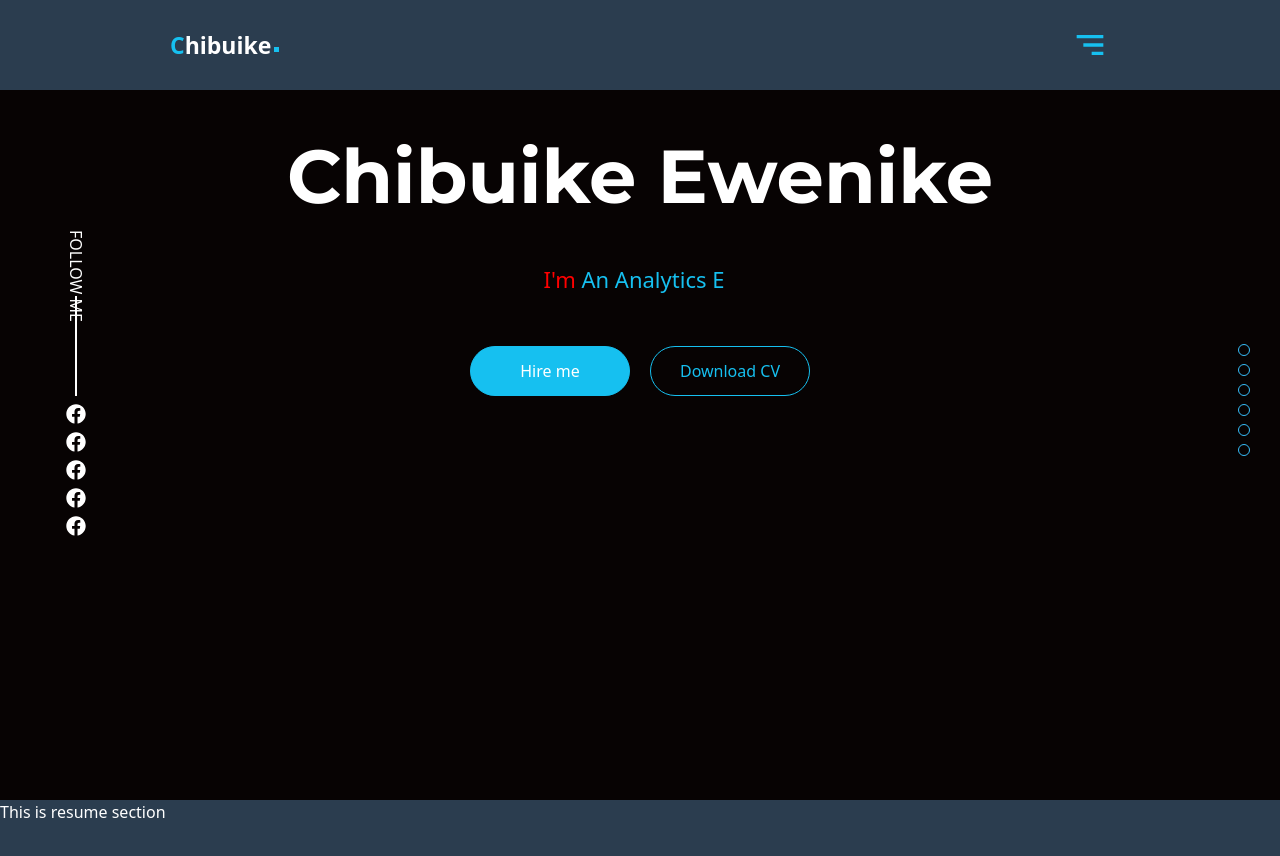
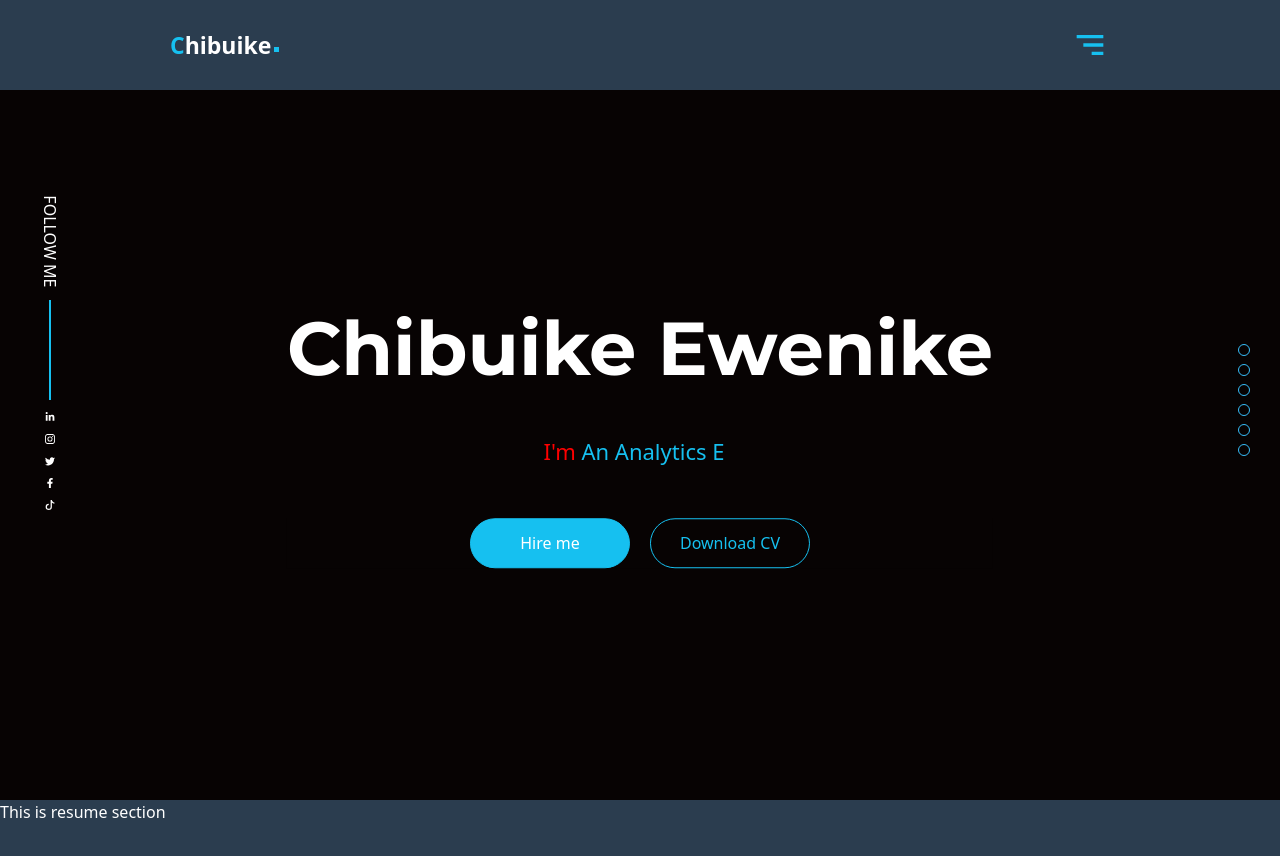
Before and after one commit to Chibuikee/porfolio, a Next.js app: page / in a window 1280 px wide. Shown: the top 856 px of the page. Built offline with nearby package versions, Linux system fonts and the light colour scheme.

Commit message:
social media icon added

```diff
--- a/src/components/Hero/index.js
+++ b/src/components/Hero/index.js
@@ -7,7 +7,8 @@ import { navItems } from "../sidebar/data";
 import { Tooltip } from "react-tooltip";
 import { UseMobileToggler } from "../hooks/paramsSetter";
 import { usePathname } from "next/navigation";
-import { FaFacebook } from "react-icons/fa";
+import { FaFacebookF, FaLinkedinIn } from "react-icons/fa";
+import { BsInstagram, BsTwitter, BsTiktok } from "react-icons/bs";
 
 function Hero({ setIntersecting, isvisible }) {
   const pathname = usePathname();
@@ -20,11 +21,11 @@ function Hero({ setIntersecting, isvisible }) {
   // const hash = location.hash.substring(1);
   // console.log("the hash", section);
   const socialMediaicons = [
-    { name: "facebook", link: "", icon: FaFacebook },
-    { name: "facebook", link: "", icon: FaFacebook },
-    { name: "facebook", link: "", icon: FaFacebook },
-    { name: "facebook", link: "", icon: FaFacebook },
-    { name: "facebook", link: "", icon: FaFacebook },
+    { name: "linkedin", link: "", icon: FaLinkedinIn },
+    { name: "instagram", link: "", icon: BsInstagram },
+    { name: "twitter", link: "", icon: BsTwitter },
+    { name: "facebook", link: "", icon: FaFacebookF },
+    { name: "tiktok", link: "", icon: BsTiktok },
   ];
   const servivesProvided = [
     "A Frontend Developer",
@@ -47,17 +48,19 @@ function Hero({ setIntersecting, isvisible }) {
       id="home"
       className="Hero w-full flex h-screen  items- center justify-center bg-[#070303] relative"
     >
-      <div className=" absolute left-[30px] translate-y-[-50%] items-center top-[50%]  flex flex-col gap-2">
-        <h3 className="rotate-[90deg] text-white text-base">FOLLOW ME</h3>
-        <div className="w-[2px] h-[100px] bg-white"></div>
+      <div className=" absolute left-[40px] w-[20px] -translate-y- 1/2 items-center top-[30%]  flex flex-col gap-3">
+        <h3 className="rotate-[90deg] text-white text-base w-[15ch] shrink-0 m-3">
+          FOLLOW <span> ME</span>
+        </h3>
+        <div className="w-[2px] h-[100px] bg-[#16c0f0] shrink-0 "></div>
         {socialMediaicons.map((Item, key) => (
           <React.Fragment key={Item.name + key}>
-            <Item.icon size={20} className="text-white" />
+            <Item.icon size={10} className="text-white" />
           </React.Fragment>
         ))}
       </div>
-      <div className="w- full">
-        <h1 className="text-[#ffffff] text-center text-[75px] font-montserrat mt-[120px] mb-[30px] font-bold">
+      <div className="absolute z-10 -translate-x-1/2 -translate-y-1/2 left-[50%] top-[50%] w- full">
+        <h1 className="text-[#ffffff] whitespace-nowrap text-center text-[75px] font-montserrat mt-[60px] mb-[30px] font-bold">
           Chibuike Ewenike
         </h1>
         <p className="text-[red] text-[22px] text-center mb-[50px]">
@@ -88,7 +91,7 @@ function Hero({ setIntersecting, isvisible }) {
           </button>
         </div>
       </div>
-      <div className=" fixed right-[30px] translate-y-[-50%] top-[50%]  flex flex-col gap-2">
+      <div className=" fixed z-50 right-[30px] translate-y-[-50%] top-[50%]  flex flex-col gap-2">
         {navItems.map((item, key) => (
           <React.Fragment key={item.name}>
             <span
```
